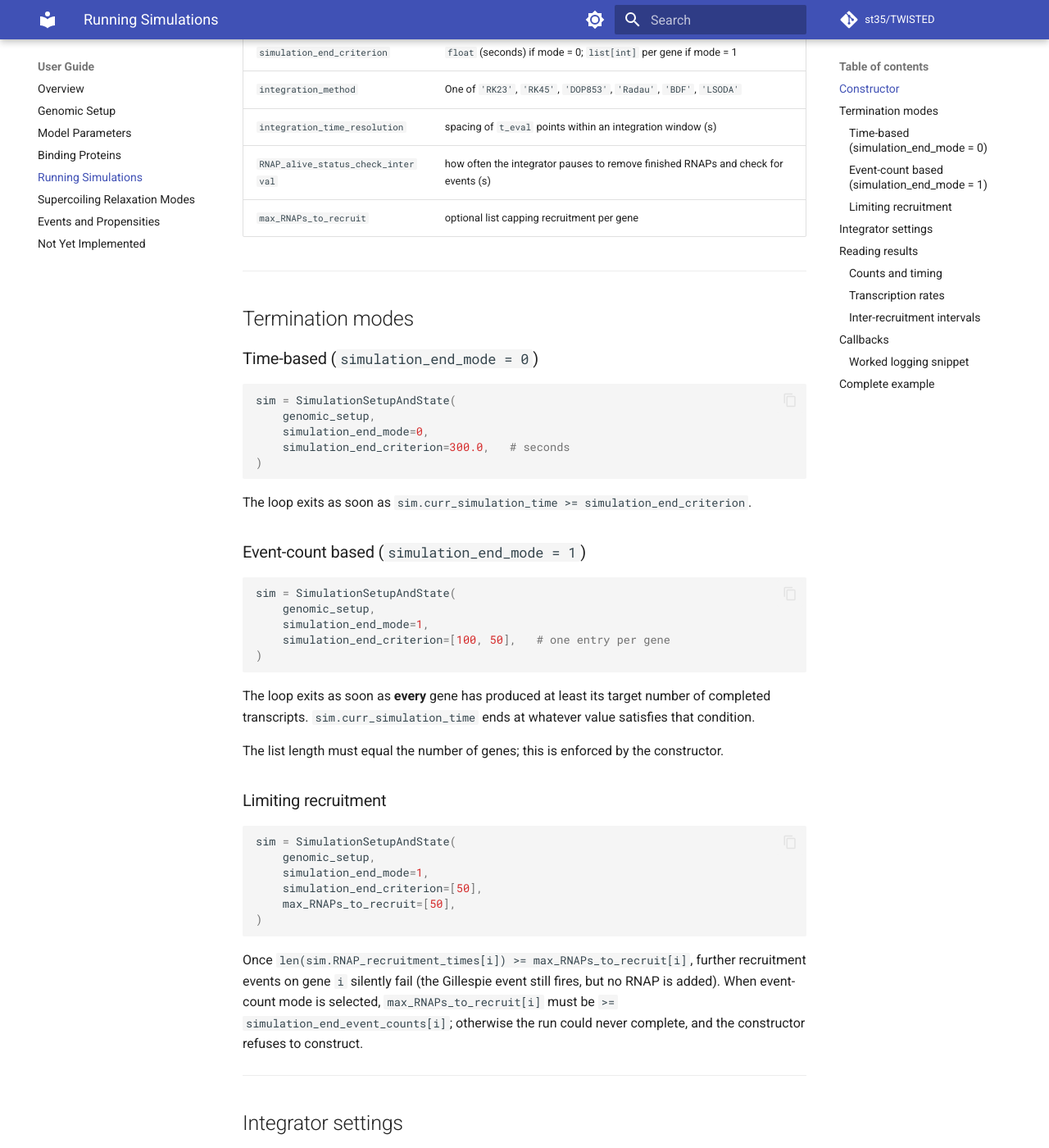
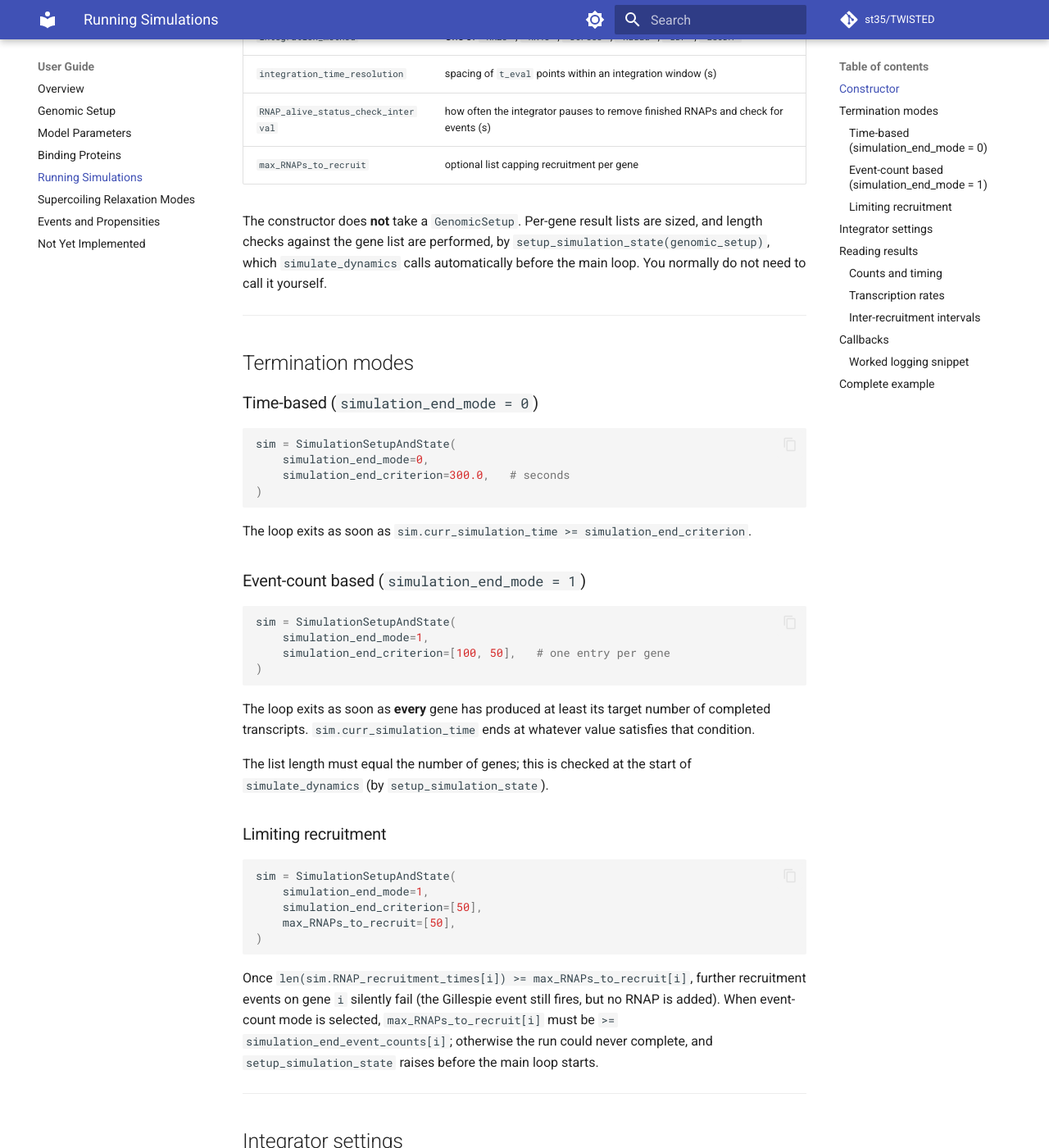
Before and after one commit to st35/TWISTED, an MkDocs documentation site: the page built from docs/user-guide/simulation.md, in a window 1280 px wide and 1400 px high, scrolled down 832 px. Shown: the whole window at 82% size. Built offline with MkDocs 1.6.1 and Material for MkDocs 9.7.7, drawn with Linux system fonts in a browser that asks for light colours; comment, search, counter and statistics services are not loaded; some of the changed text lies outside the part shown.

Commit message:
Minor refactoring related to SimulationSetupAndState

````diff
--- a/docs/user-guide/simulation.md
+++ b/docs/user-guide/simulation.md
@@ -6,7 +6,7 @@ This page documents `SimulationSetupAndState`, the object that controls **how**
 from model_setup import SimulationSetupAndState
 from simulate_dynamics import simulate_dynamics
 
-sim = SimulationSetupAndState(genomic_setup, simulation_end_mode=0, simulation_end_criterion=300.0)
+sim = SimulationSetupAndState(simulation_end_mode=0, simulation_end_criterion=300.0)
 simulate_dynamics(model, sim)
 ```
 
@@ -28,13 +27,14 @@ SimulationSetupAndState(
 
 | Argument | Meaning |
 |----------|--------|
-| `genomic_setup` | The same `GenomicSetup` passed to `Model`; used to size internal lists |
 | `simulation_end_mode` | `0` for time-based, `1` for event-count based |
 | `simulation_end_criterion` | `float` (seconds) if mode = 0; `list[int]` per gene if mode = 1 |
 | `integration_method` | One of `'RK23'`, `'RK45'`, `'DOP853'`, `'Radau'`, `'BDF'`, `'LSODA'` |
 | `integration_time_resolution` | spacing of `t_eval` points within an integration window (s) |
 | `RNAP_alive_status_check_interval` | how often the integrator pauses to remove finished RNAPs and check for events (s) |
 | `max_RNAPs_to_recruit` | optional list capping recruitment per gene |
+
+The constructor does **not** take a `GenomicSetup`. Per-gene result lists are sized, and length checks against the gene list are performed, by `setup_simulation_state(genomic_setup)`, which `simulate_dynamics` calls automatically before the main loop. You normally do not need to call it yourself.
 
 ---
 
@@ -44,7 +44,6 @@ SimulationSetupAndState(
 
 ```python
 sim = SimulationSetupAndState(
-    genomic_setup,
     simulation_end_mode=0,
     simulation_end_criterion=300.0,   # seconds
 )
@@ -56,7 +55,6 @@ The loop exits as soon as `sim.curr_simulation_time >= simulation_end_criterion`
 
 ```python
 sim = SimulationSetupAndState(
-    genomic_setup,
     simulation_end_mode=1,
     simulation_end_criterion=[100, 50],   # one entry per gene
 )
@@ -64,20 +62,19 @@ sim = SimulationSetupAndState(
 
 The loop exits as soon as **every** gene has produced at least its target number of completed transcripts. `sim.curr_simulation_time` ends at whatever value satisfies that condition.
 
-The list length must equal the number of genes; this is enforced by the constructor.
+The list length must equal the number of genes; this is checked at the start of `simulate_dynamics` (by `setup_simulation_state`).
 
 ### Limiting recruitment
 
 ```python
 sim = SimulationSetupAndState(
-    genomic_setup,
     simulation_end_mode=1,
     simulation_end_criterion=[50],
     max_RNAPs_to_recruit=[50],
 )
 ```
 
-Once `len(sim.RNAP_recruitment_times[i]) >= max_RNAPs_to_recruit[i]`, further recruitment events on gene `i` silently fail (the Gillespie event still fires, but no RNAP is added). When event-count mode is selected, `max_RNAPs_to_recruit[i]` must be `>=` `simulation_end_event_counts[i]`; otherwise the run could never complete, and the constructor refuses to construct.
+Once `len(sim.RNAP_recruitment_times[i]) >= max_RNAPs_to_recruit[i]`, further recruitment events on gene `i` silently fail (the Gillespie event still fires, but no RNAP is added). When event-count mode is selected, `max_RNAPs_to_recruit[i]` must be `>=` `simulation_end_event_counts[i]`; otherwise the run could never complete, and `setup_simulation_state` raises before the main loop starts.
 
 ---
 
@@ -208,7 +205,6 @@ model_setup = ModelSetup(
 )
 model = Model(genomic_setup, model_setup)
 sim = SimulationSetupAndState(
-    genomic_setup,
     simulation_end_mode=1,
     simulation_end_criterion=[100, 100],
     max_RNAPs_to_recruit=[100, 100],
--- a/simulate_dynamics.py
+++ b/simulate_dynamics.py
@@ -7,6 +7,8 @@ from random import random
 from math import log
 
 def simulate_dynamics(model: Model, simulation_setup_and_state: SimulationSetupAndState, print_at_each_integration_step: Union[Callable, None] = None, print_at_each_simulation_step: Union[Callable, None] = None, print_at_end_of_simulation: Union[Callable, None] = None) -> None: # Main function to simulate the dynamics of the model until the end condition is met
+	if not simulation_setup_and_state.state_has_been_initialized:
+		simulation_setup_and_state.setup_simulation_state(model.genomic_setup) # Set up initial simulation state based on genomic setup
 	while True:
 		if print_at_each_simulation_step is not None:
 			print_at_each_simulation_step(model, simulation_setup_and_state) # Print current state if a print function is provided
````
Also changed, not shown: other parts of docs/user-guide/simulation.md (+0 -1 lines), docs/api/model-setup.md (+5 -2 lines), docs/getting-started.md (+0 -3 lines), docs/index.md (+0 -1 lines), docs/tutorials.md (+4 -8 lines), model_setup.py (+23 -13 lines).
